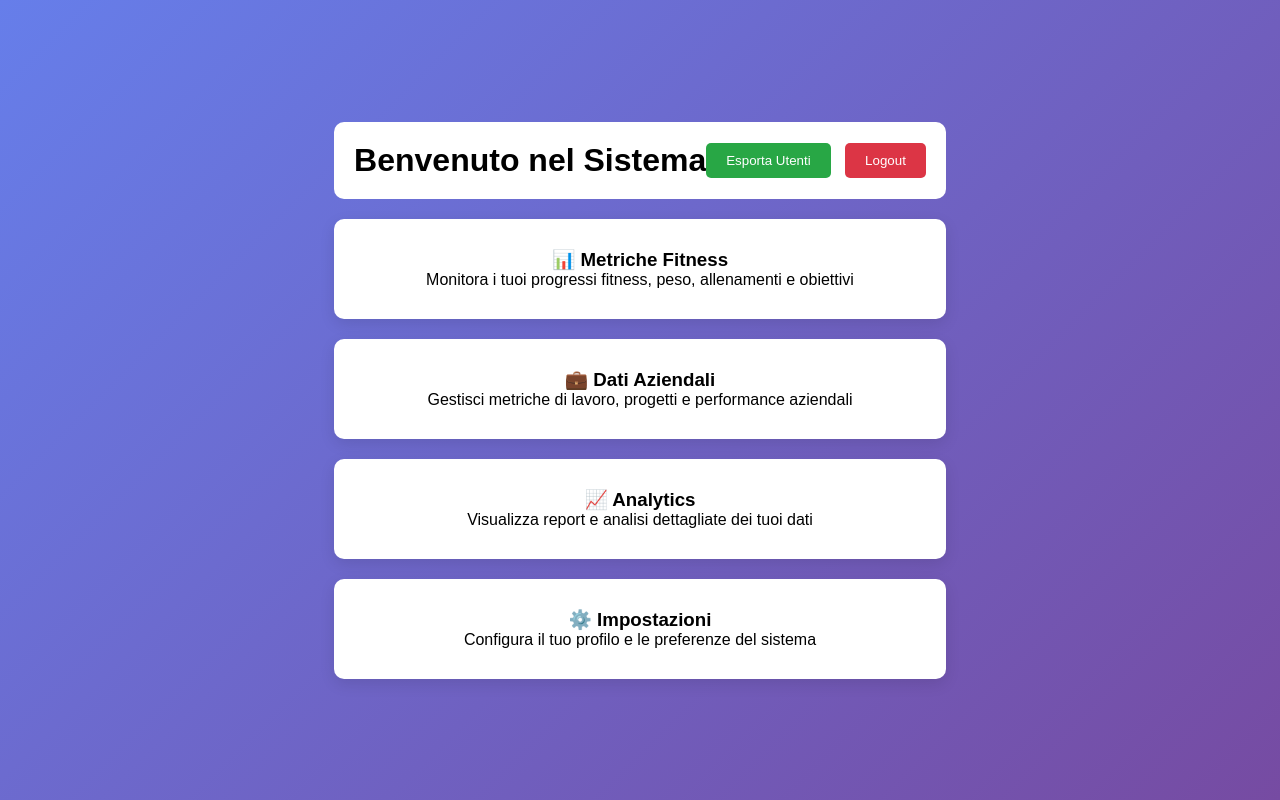
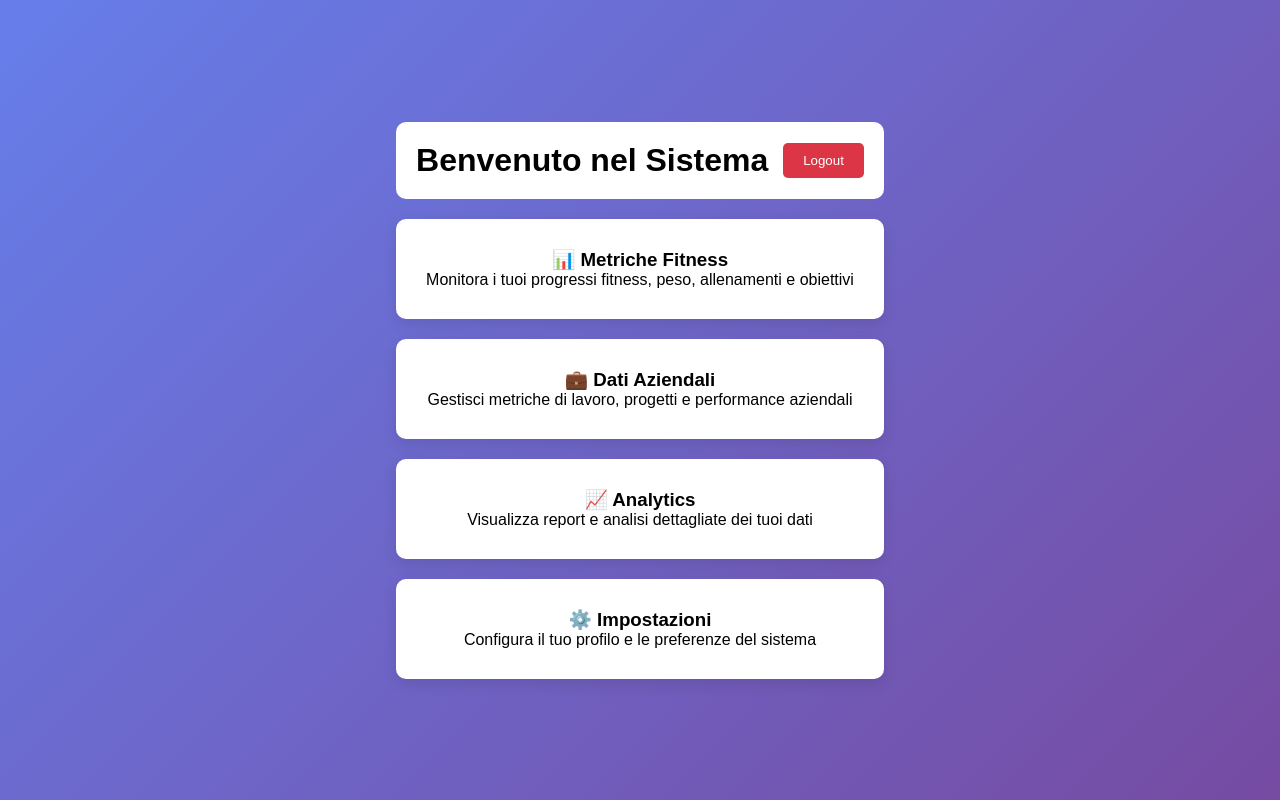
Before and after one commit to samusam91/sistema-login, a plain HTML site: page dashboard.html in a window 1280 px wide. Drawn offline with Linux system fonts and the light colour scheme.

Commit message:
Remove export button

```diff
--- a/dashboard.html
+++ b/dashboard.html
@@ -51,10 +51,7 @@
     <div class="dashboard">
         <div class="header">
             <h1>Benvenuto nel Sistema</h1>
-            <div>
-                <button onclick="exportUsers()" style="margin-right: 10px; background: #28a745; color: white; padding: 10px 20px; border: none; border-radius: 5px; cursor: pointer;">Esporta Utenti</button>
-                <button class="logout-btn" onclick="logout()">Logout</button>
-            </div>
+            <button class="logout-btn" onclick="logout()">Logout</button>
         </div>
 
         <div class="services-grid">
@@ -90,27 +87,6 @@
         function openService(service) {
             alert(`Servizio "${service}" in sviluppo. Sarà disponibile nella prossima versione.`);
         }
-
-        function exportUsers() {
-            const users = JSON.parse(localStorage.getItem('users') || '[]');
-            if (users.length === 0) {
-                alert('Nessun utente registrato');
-                return;
-            }
-
-            const csv = [
-                'Username,Email,Data Registrazione',
-                ...users.map(u => `${u.username},${u.email},${new Date(u.registrationDate).toLocaleDateString('it-IT')}`)
-            ].join('\n');
-
-            const blob = new Blob([csv], { type: 'text/csv' });
-            const url = URL.createObjectURL(blob);
-            const a = document.createElement('a');
-            a.href = url;
-            a.download = 'utenti_registrati.csv';
-            a.click();
-            URL.revokeObjectURL(url);
-        }
     </script>
 </body>
 </html>
```
